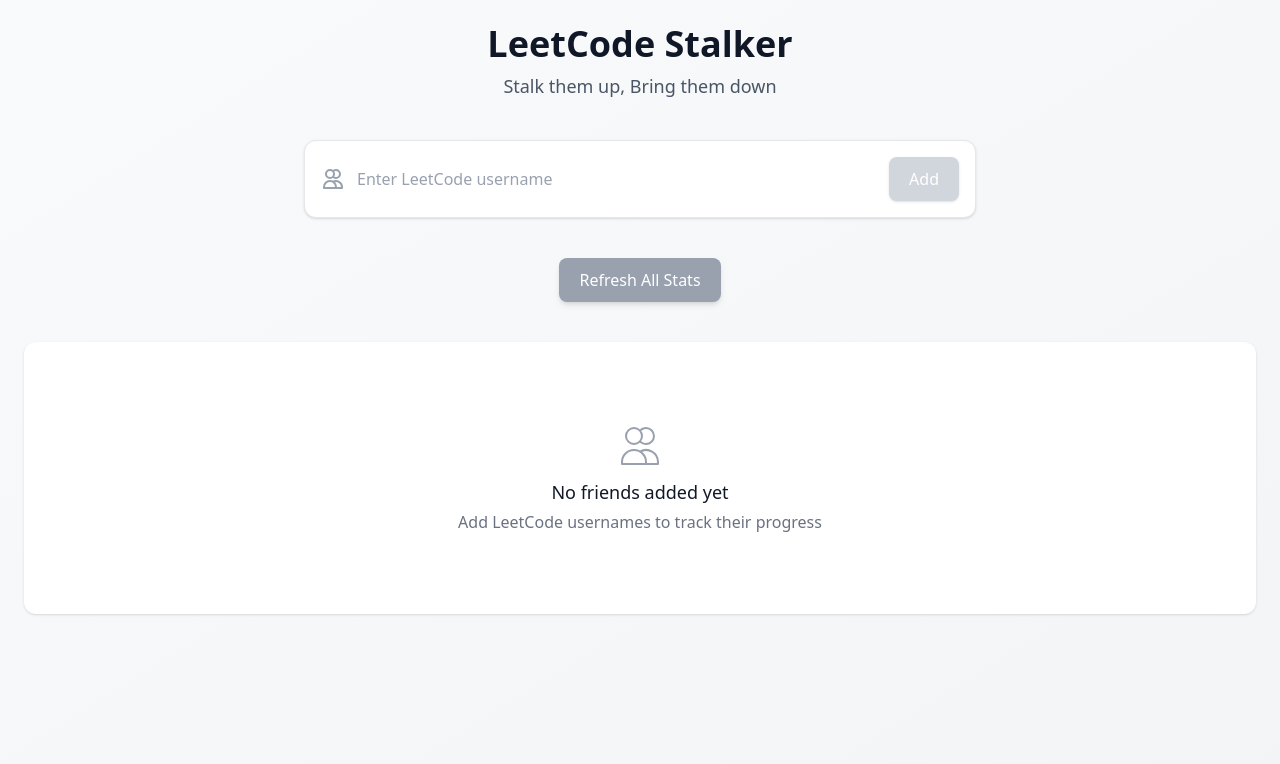
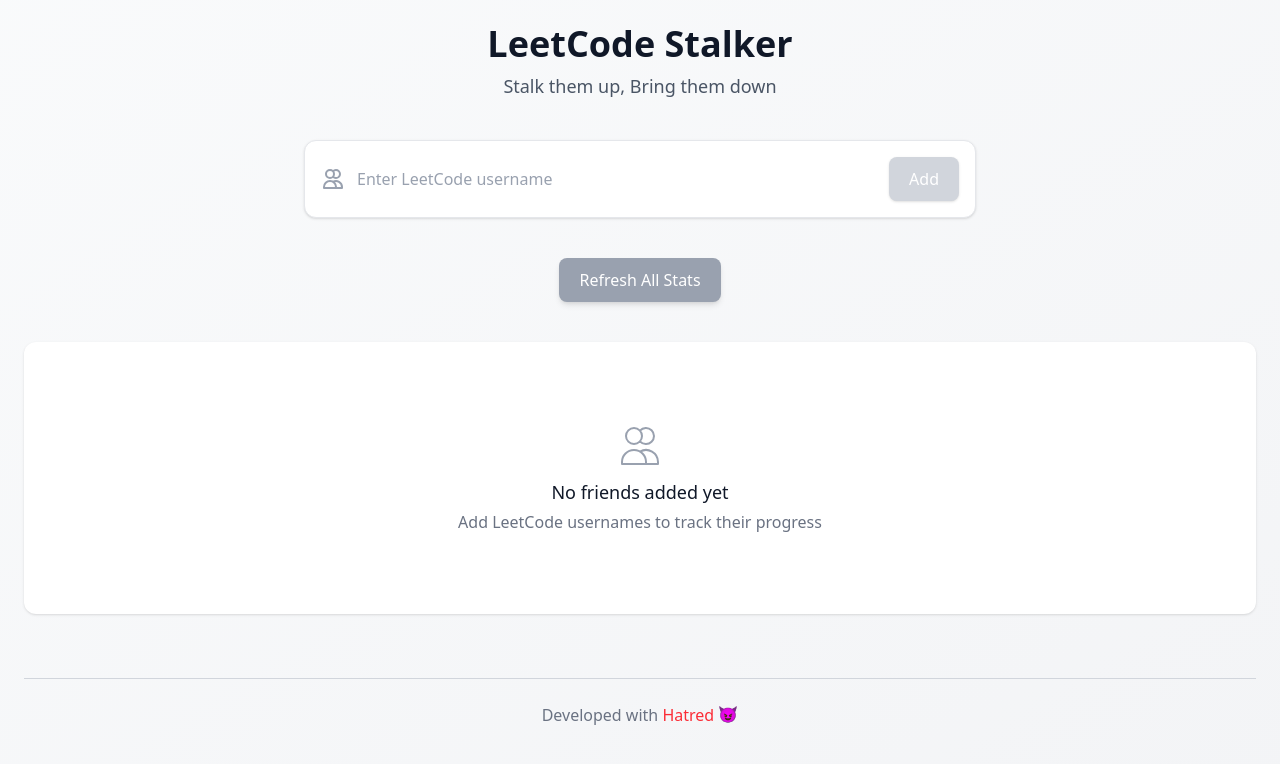
Before and after one commit to Om-Jadon/leetcode-stalker, a React (Vite) app: page / in a window 1280 px wide. Shown: the top 764 px of the page. Built offline with nearby package versions, Linux system fonts and the light colour scheme.

Commit message:
added the footer

```diff
--- a/src/App.jsx
+++ b/src/App.jsx
@@ -147,6 +147,13 @@
           </div>
         )}
       </div>
+      <footer className="text-center mt-16 text-base text-gray-500">
+        <hr className="my-6 border-gray-300" />
+        <p>
+          Developed with <span className="text-red-500">Hatred</span>{" "}
+          <span className="inline-block animate-bounce">😈</span>
+        </p>
+      </footer>
     </div>
   );
 }
```
